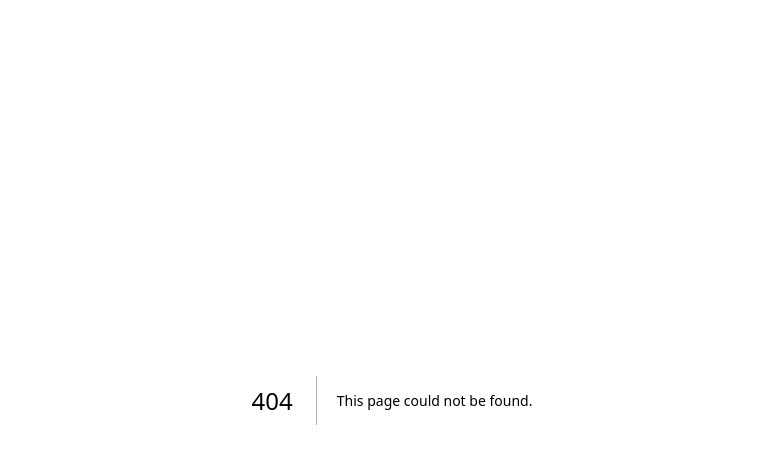
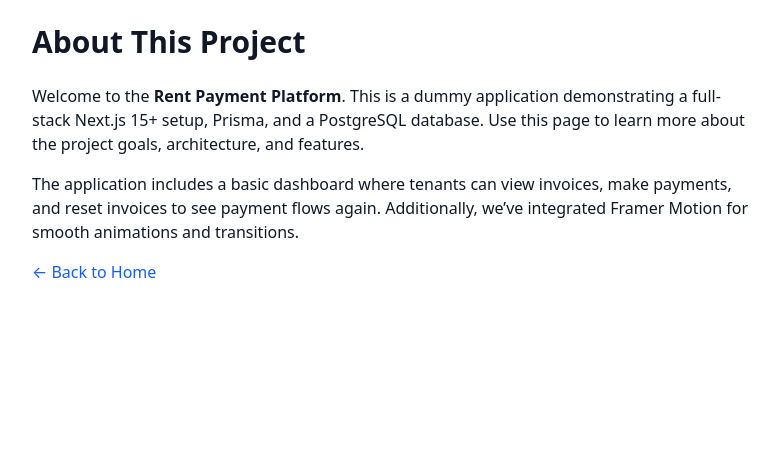
Before and after one commit to SenpaiiSaint/Willow, a Next.js app: page /about in a window 1280 px wide. Before the commit this address had no page. Shown: the top 464 px of the page, without its empty margins (248-1024 px from the left). Built offline with nearby package versions, Linux system fonts and the light colour scheme.

Commit message:
added contact and about page

```diff
--- /dev/null
+++ b/app/about/page.tsx
@@ -0,0 +1,32 @@
+'use client';
+
+import Link from 'next/link';
+import { motion } from 'framer-motion';
+
+export default function AboutPage() {
+  return (
+    <motion.div
+      className="max-w-3xl mx-auto p-6"
+      initial={{ x: -100, opacity: 0 }}
+      animate={{ x: 0, opacity: 1 }}
+      transition={{ type: 'spring', stiffness: 100 }}
+    >
+      <h1 className="text-3xl font-bold mb-6">About This Project</h1>
+      <p className="mb-4">
+        Welcome to the <strong>Rent Payment Platform</strong>. This is a dummy
+        application demonstrating a full-stack Next.js 15+ setup, Prisma, and a
+        PostgreSQL database. Use this page to learn more about the project
+        goals, architecture, and features.
+      </p>
+      <p className="mb-4">
+        The application includes a basic dashboard where tenants can view
+        invoices, make payments, and reset invoices to see payment flows again.
+        Additionally, we’ve integrated Framer Motion for smooth animations and
+        transitions.
+      </p>
+      <Link href="/" className="text-blue-600 hover:underline">
+        &larr; Back to Home
+      </Link>
+    </motion.div>
+  );
+}
--- /dev/null
+++ b/app/contact/page.tsx
@@ -0,0 +1,31 @@
+'use client';
+
+import Link from 'next/link';
+import { motion } from 'framer-motion';
+
+export default function ContactPage() {
+  return (
+    <motion.div
+      className="max-w-3xl mx-auto p-6"
+      initial={{ y: 50, opacity: 0 }}
+      animate={{ y: 0, opacity: 1 }}
+      transition={{ type: 'spring', stiffness: 100 }}
+    >
+      <h1 className="text-3xl font-bold mb-6">Contact</h1>
+      <p className="mb-4">
+        Want to learn more or collaborate on future projects? Feel free to reach
+        out via email:
+        <br />
+        <strong>rentpay@demo.com</strong>
+      </p>
+      <p className="mb-4">
+        You can also find us on social media (Twitter, LinkedIn) for updates on
+        improvements to this dummy project. We’re always open to feedback and
+        contributions!
+      </p>
+      <Link href="/" className="text-blue-600 hover:underline">
+        &larr; Back to Home
+      </Link>
+    </motion.div>
+  );
+}
```
